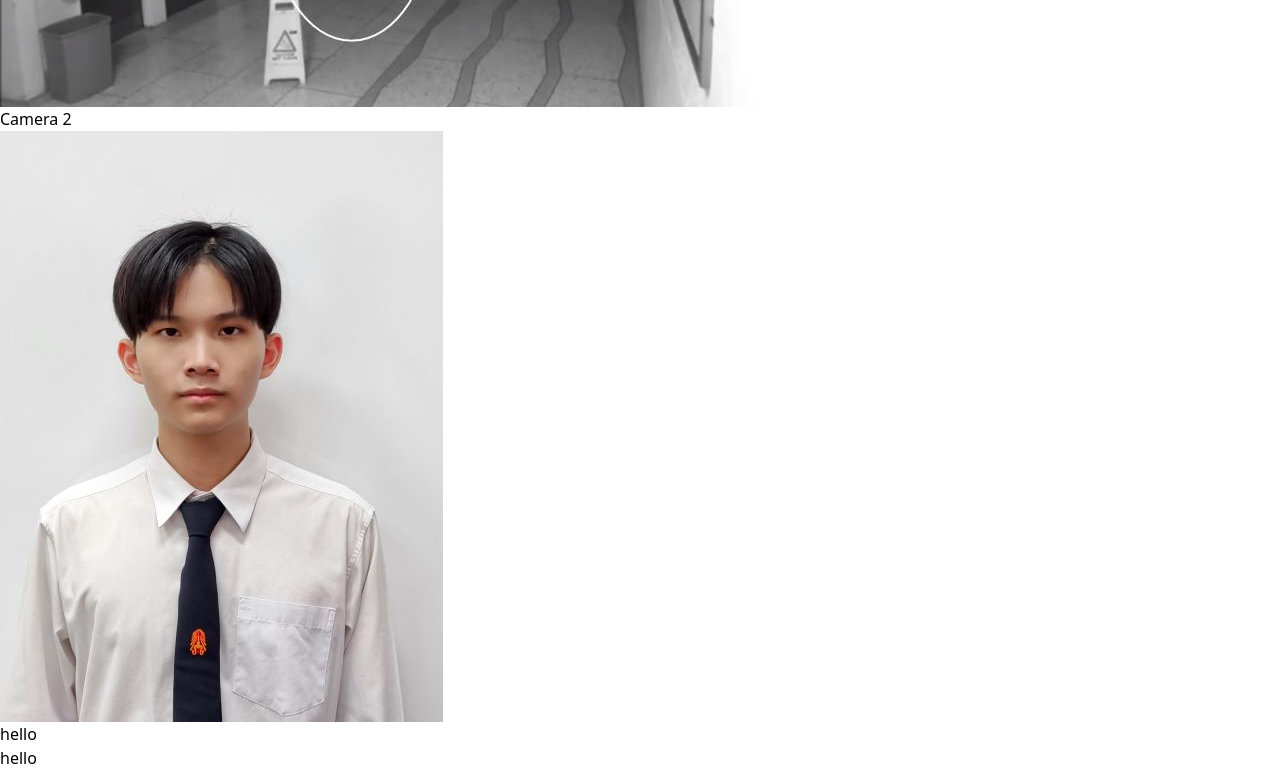
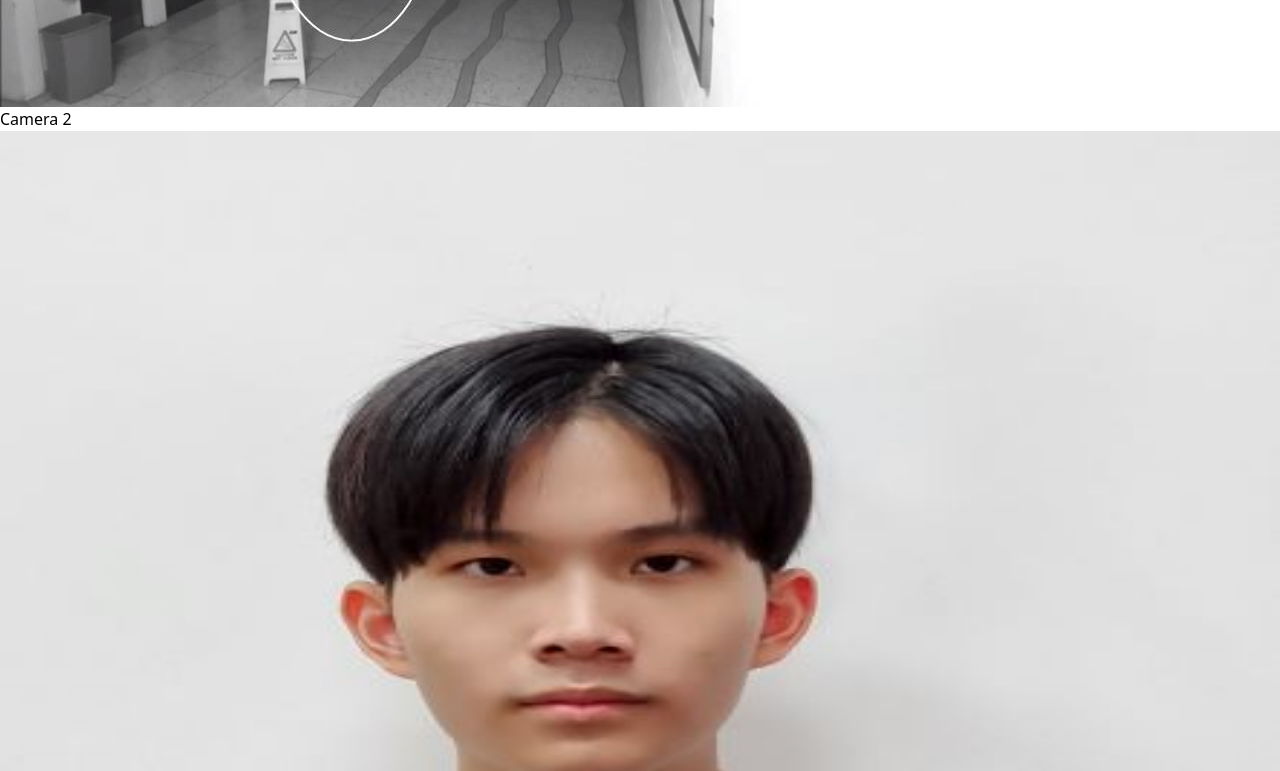
Before and after one commit to CapstoneZircon/capstone_frontend, a React (Create React App) app: page /home/footage in a window 1280 px wide. Shown: the part 920-1691 px from the top of the page. Built offline with nearby package versions, Linux system fonts and the light colour scheme; what @material-tailwind/react would draw is missing.

Commit message:
update footage

```diff
--- a/src/App.css
+++ b/src/App.css
@@ -4,6 +4,6 @@
 
 
 .h-eqw {
+    aspect-ratio: 1/1;
     width: 100vw;
-    height: 100px;
 }
--- a/src/pages/footage.tsx
+++ b/src/pages/footage.tsx
@@ -65,7 +65,7 @@ const Footage =() =>{
                                     <div className="flex flex-row">
                                         <div className="col basis-4/12 border-red-500 border-2">
                                             <div className="">
-                                                <img src="/images/Employee-resize.jpg" className="object-none object-top-right rounded-full border-blue-500 border-2" alt="Employee"/>
+                                                <img src="/images/Employee-resize.jpg" className="object-none object-top h-eqw rounded-full border-blue-500 border-2" alt="Employee"/>
                                                 hello
                                             </div>
 
```
